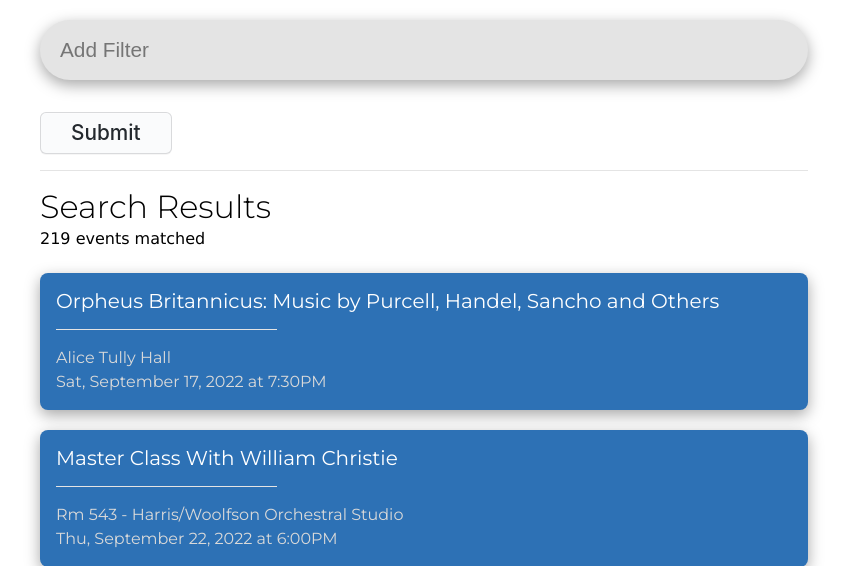
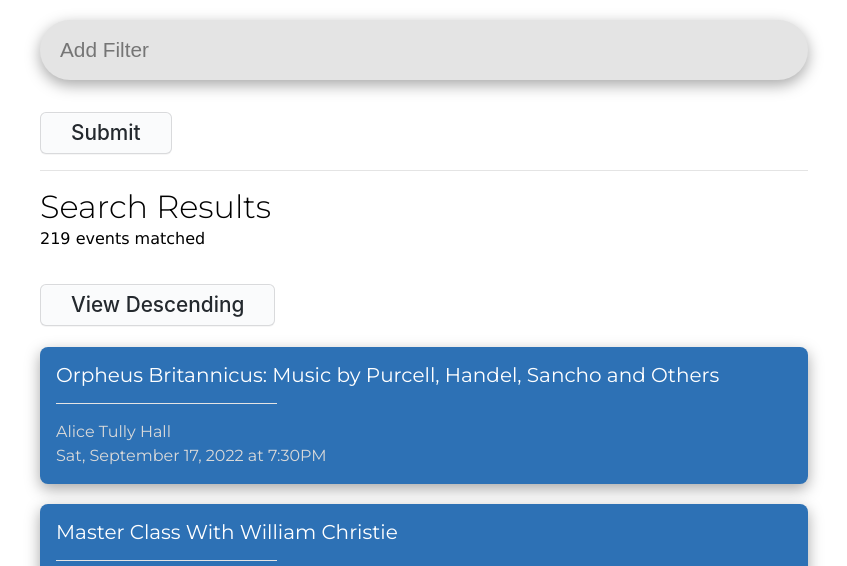
Before and after one commit to rsoeyadi/Juilliard-Calendar-Scraper, a Flask app: page / in a window 1280 px wide. Shown: the part 406-972 px from the top of the page, without its empty margins (216-1063 px from the left). Run offline with Flask 2, Linux system fonts and the light colour scheme; data comes from the database, SQL or seed files in the repository.

Commit message:
sorting functionality

```diff
--- a/app.py
+++ b/app.py
@@ -10,6 +10,10 @@
 @app.route("/", methods=['GET', 'POST'])
 def index():
     data = search_db()  # get events from database
+
+    if session.get('desc'):
+        data.reverse()
+
     if not data:  # get number of events
         numberOfEvents = 0
     else:
@@ -23,7 +27,17 @@
         q=request.args.get('q'),
         lastUpdatedTime=lastUpdated,
         keywords=keywords,
-        numberOfEvents=numberOfEvents)
+        numberOfEvents=numberOfEvents,
+        desc=session.get('desc'))
+
+@app.route("/sort", methods=['POST'])
+def toggleDesc():
+    if request.method == 'POST':
+        if session.get('desc'):
+            session['desc'] = False
+        else:
+            session['desc'] = True
+    return redirect(url_for('index'))
 
 
 @app.route("/add_keyword", methods=['POST'])
--- a/templates/index.html
+++ b/templates/index.html
@@ -107,6 +107,17 @@
                     <p>{{ numberOfEvents }} event matched</p>
                 {% elif numberOfEvents > 0%}
                     <p>{{ numberOfEvents }} events matched</p>
+                    <form action="/sort" , method="POST">
+                        {% if desc %}
+                        <div class="button-wrapper">
+                            <button name="sort" type="submit">View Ascending</button>
+                        </div>
+                        {% else %}
+                        <div class="button-wrapper">
+                            <button name="sort" type="submit">View Descending</button>
+                        </div>
+                        {% endif %}
+                    </form>
                 {% endif %}
             <div class="results">
                 {% if not results %}
```
